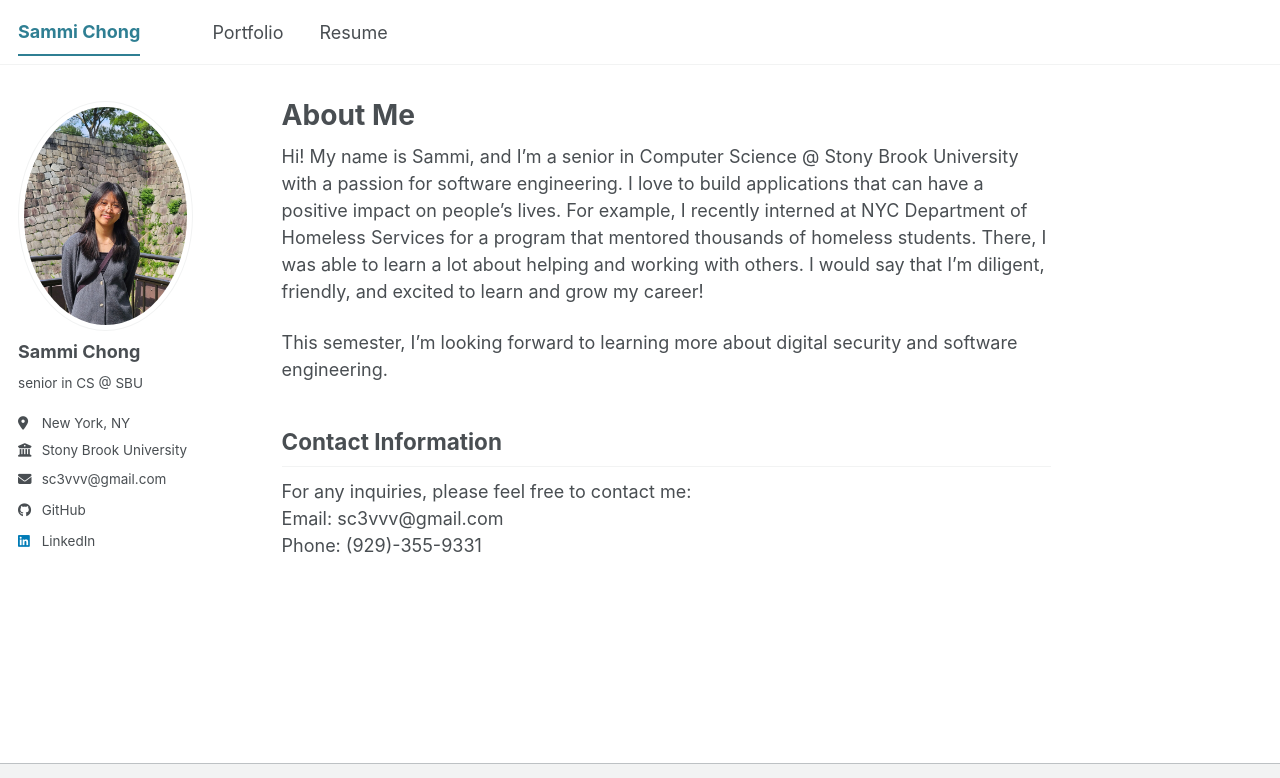
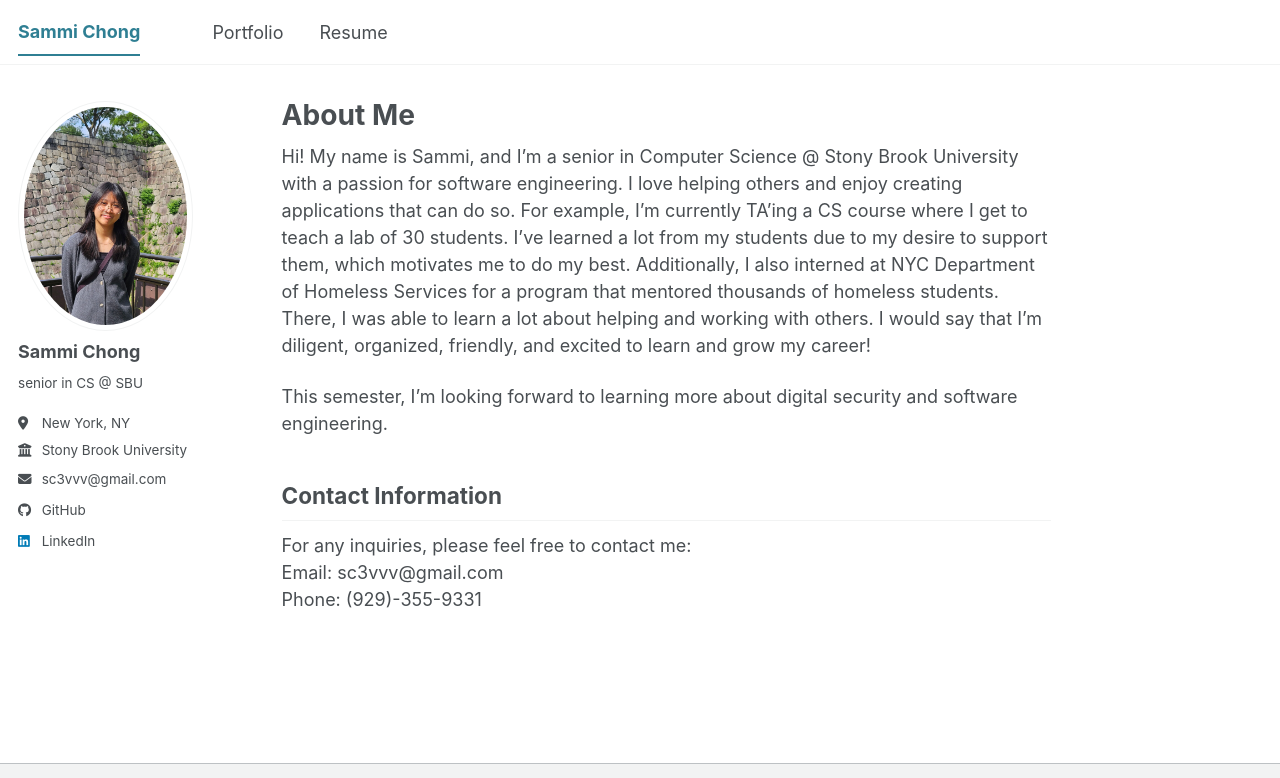
Before and after one commit to samm1c/samm1c.github.io, a Jekyll site: the page built from _pages/about.md, in a window 1280 px wide, cut to the strip 0-778 px from the top of the page. Built offline with Jekyll 4.4.1, drawn with Linux system fonts in a browser that asks for light colours; a script bundle is joined from its source files by our own code; library files that are not in the unit come from our copies.

Commit message:
update About Me and added Argus to portfolio

```diff
--- a/_pages/about.md
+++ b/_pages/about.md
@@ -7,10 +7,10 @@ redirect_from:
   - /about.html
 ---
 
-Hi! My name is Sammi, and I'm a senior in Computer Science @ Stony Brook University with a passion for software engineering. I love to build applications that can have a positive impact on people's lives. For example, I recently interned at NYC Department of Homeless Services for a program that mentored thousands of homeless students. There, I was able to learn a lot about helping and working with others. I would say that I'm diligent, friendly, and excited to learn and grow my career!
+Hi! My name is Sammi, and I'm a senior in Computer Science @ Stony Brook University with a passion for software engineering. I love helping others and enjoy creating applications that can do so. For example, I'm currently TA'ing a CS course where I get to teach a lab of 30 students. I've learned a lot from my students due to my desire to support them, which motivates me to do my best. Additionally, I also interned at NYC Department of Homeless Services for a program that mentored thousands of homeless students. There, I was able to learn a lot about helping and working with others. I would say that I'm diligent, organized, friendly, and excited to learn and grow my career!
 
-<!-- This semester, I'm looking forward to TA'ing CSE 114 with Professor Ahmad Esmaili and learning more about digital security. -->
 This semester, I'm looking forward to learning more about digital security and software engineering.
+
 ## Contact Information
 For any inquiries, please feel free to contact me:
 Email: sc3vvv@gmail.com
```
Also changed, not shown: _pages/resume.md (+1 -1 lines), _portfolio/portfolio-5.html (added, +18 -0 lines), images/argus demo photo.jpg (added), 2 other files.
